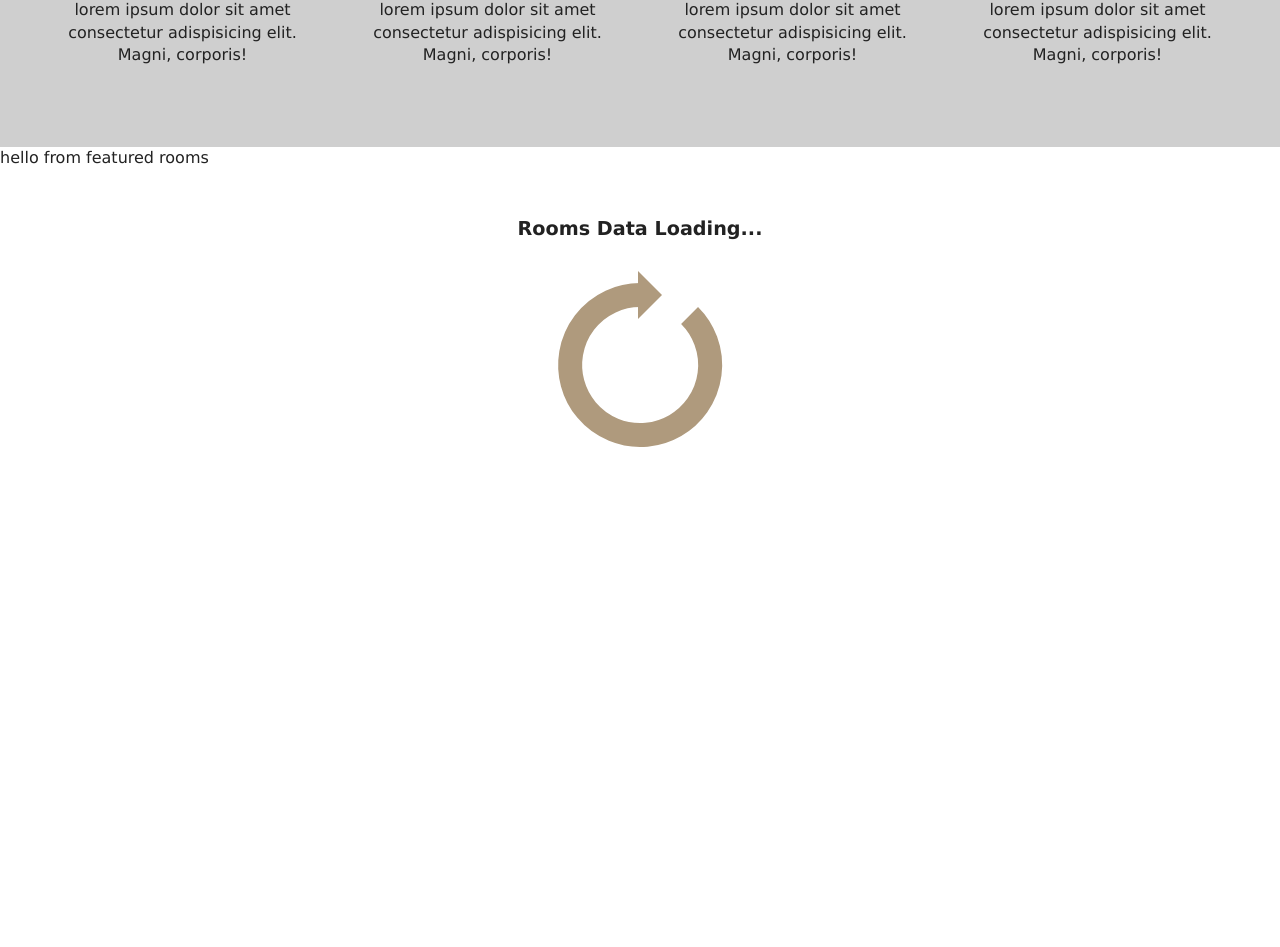
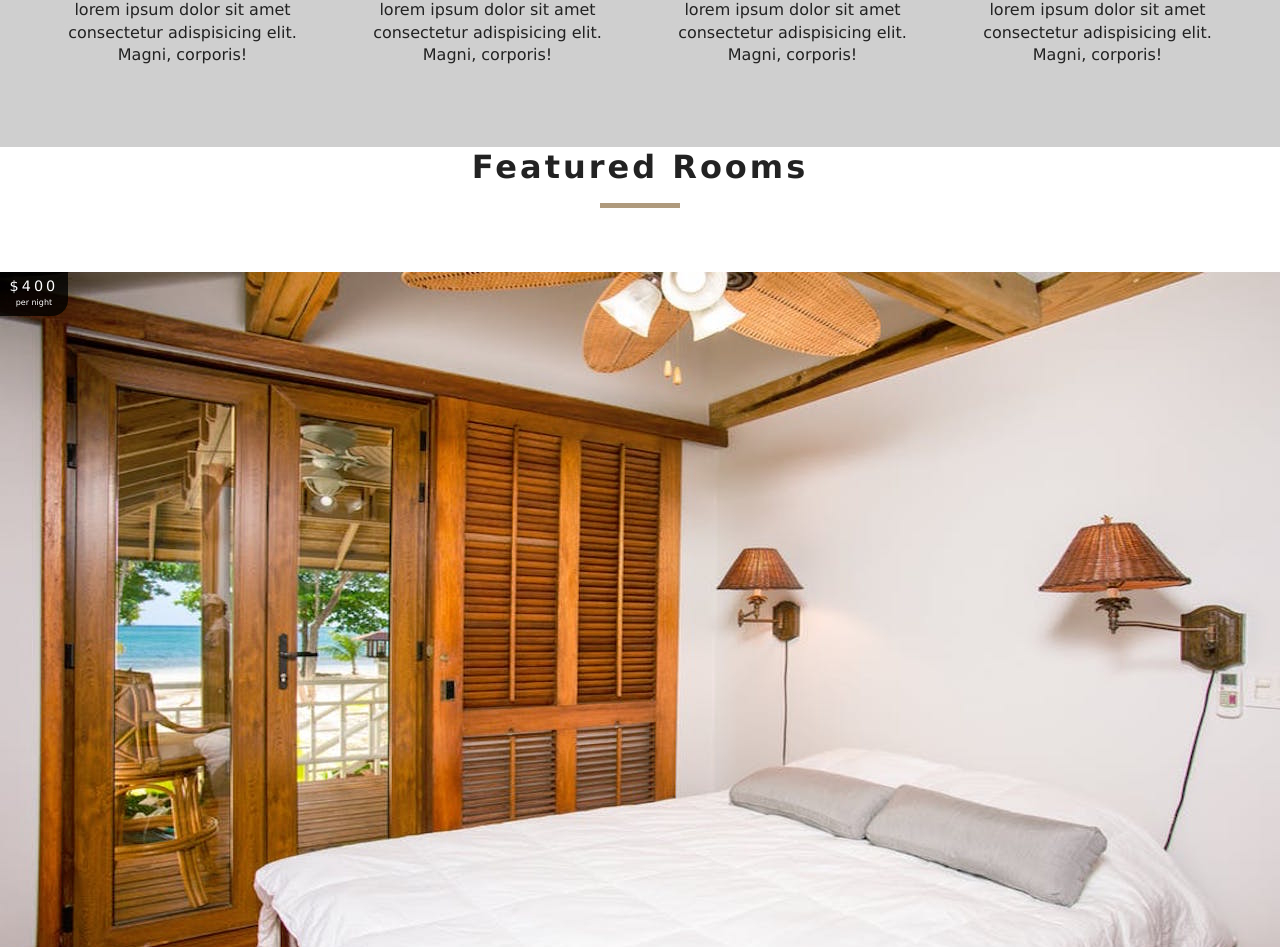
Before and after one commit to TracyZUMBU/resort, a React (Create React App) app: page / in a window 1280 px wide. Shown: the part 1132-2079 px from the top of the page. Before the commit the page ends 1603 px from the top, so only its background shows below. Built offline with nearby package versions, Linux system fonts and the light colour scheme.

Commit message:
layout of room component

```diff
--- a/src/components/FeaturedRooms.js
+++ b/src/components/FeaturedRooms.js
@@ -1,18 +1,23 @@
 import React, { Component } from 'react'
 import {RoomContext} from "../context"
 import Loading from "./Loading"
+import Room from './Room'
+import Title from "./Title"
 export default class FeaturedRooms extends Component {
     static contextType = RoomContext
     render() {
-        const {featuredRooms : rooms} = this.context
-        console.log(rooms);
+        let {loading, featuredRooms : rooms} = this.context
+        rooms = rooms.map(room => {
+            return <Room key={room.id} room={room} />
+        })
 
         return (
-            <div>
-                hello from featured rooms
-                <Loading/>
-
-            </div>
+            <section className="features-rooms">
+                <Title title="featured rooms"/>
+                <div className="featured-room-center">
+                    {loading ? <Loading /> : rooms}
+                </div>
+            </section>
         )
     }
 }
--- a/src/components/Room.js
+++ b/src/components/Room.js
@@ -0,0 +1,35 @@
+import React from 'react'
+import {Link} from "react-router-dom"
+import PropTypes from "prop-types"
+import defaultImg from "../images/room-1.jpeg"
+
+
+export default function Room({room}) {
+    console.log(room);
+    const {name, slug, images, price} = room
+    return (
+        <article className="room">
+            <div className="img-container">
+                <img src={images[0] || defaultImg}
+                alt="single room" />
+                <div className="price-top">
+                    <h6>${price}</h6>
+                    <p>per night</p>
+                </div>
+                <Link to={`/rooms/${slug}`} className="btn-primary room-link">
+                    Features
+                </Link>
+            </div>
+            <p className="room-info">{name}</p>
+        </article>
+    );
+}
+
+Room.propTypes = {
+    room: PropTypes.shape({
+        name: PropTypes.string.isRequired,
+        slug: PropTypes.string.isRequired,
+        images: PropTypes.arrayOf(PropTypes.string).isRequired,
+        name: PropTypes.number.isRequired
+    })
+};
--- a/src/context.js
+++ b/src/context.js
@@ -28,15 +28,21 @@
         let tempItems = items.map(item  => {
             let id = item.sys.id;
             let images = item.fields.images.map(image => image.fields.file.url);
-
             let room = {...item.fields, images, id }; // stock all properties from fields object and values of variables id and images
             return room;
         });
         return tempItems
     }
+
+    getRoom = (slug) => {
+        let tempRooms = [...this.state.rooms]
+        const room = tempRooms.find((room) => room.slug === slug)
+        return room
+    }
+
     render() {
         return (
-            <RoomContext.Provider value={{...this.state}}>
+            <RoomContext.Provider value={{...this.state, getRoom:this.getRoom}}>
                 {this.props.children}
             </RoomContext.Provider>
         );
```
